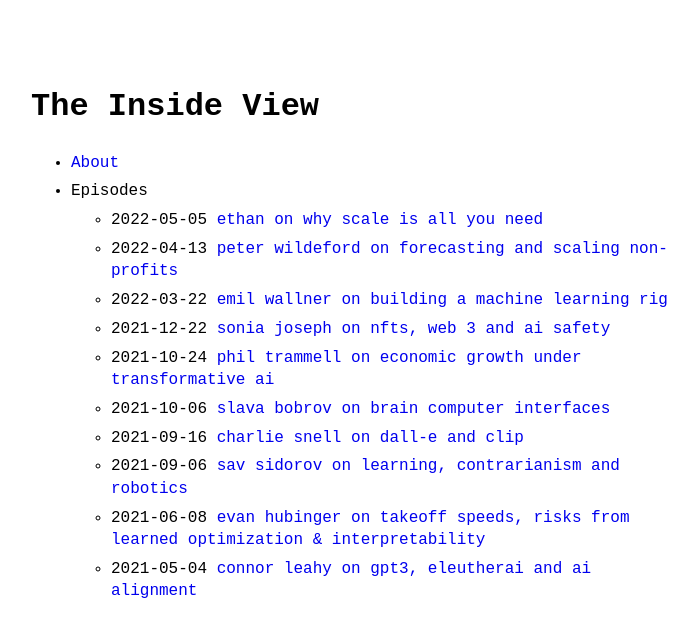
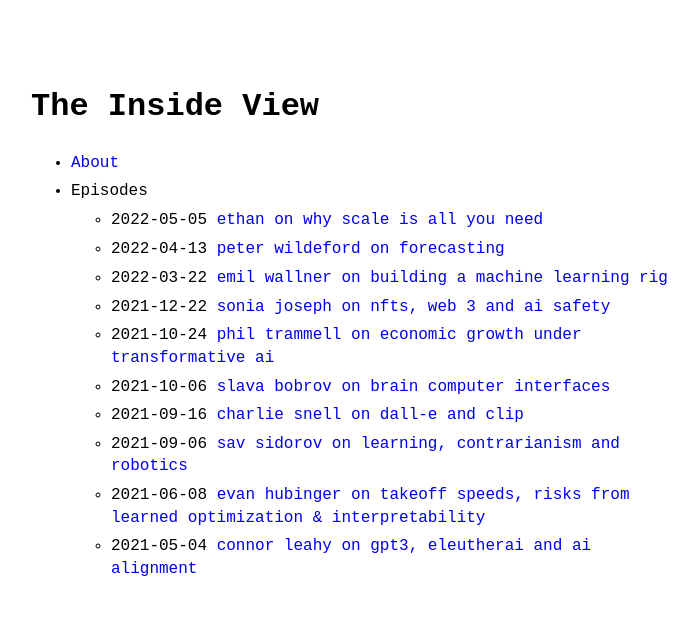
Before and after one commit to theinsideview/theinsideview.github.io, a Jekyll site: the page built from index.md, in a window 1280 px wide. Shown: the top 637 px of the page, without its empty margins (289-987 px from the left). Built offline with Jekyll 4.4.1, drawn with Linux system fonts in a browser that asks for light colours.

Commit message:
Update 2022-04-13-peter.md

```diff
--- a/_posts/2022-04-13-peter.md
+++ b/_posts/2022-04-13-peter.md
@@ -1,6 +1,6 @@
 ---
 layout: post
-title: "Peter Wildeford on Forecasting and Scaling Non-Profits"
+title: "Peter Wildeford on Forecasting"
 category: podcast
 permalink: peter
 youtubeId: A60gJL76dgs
```
